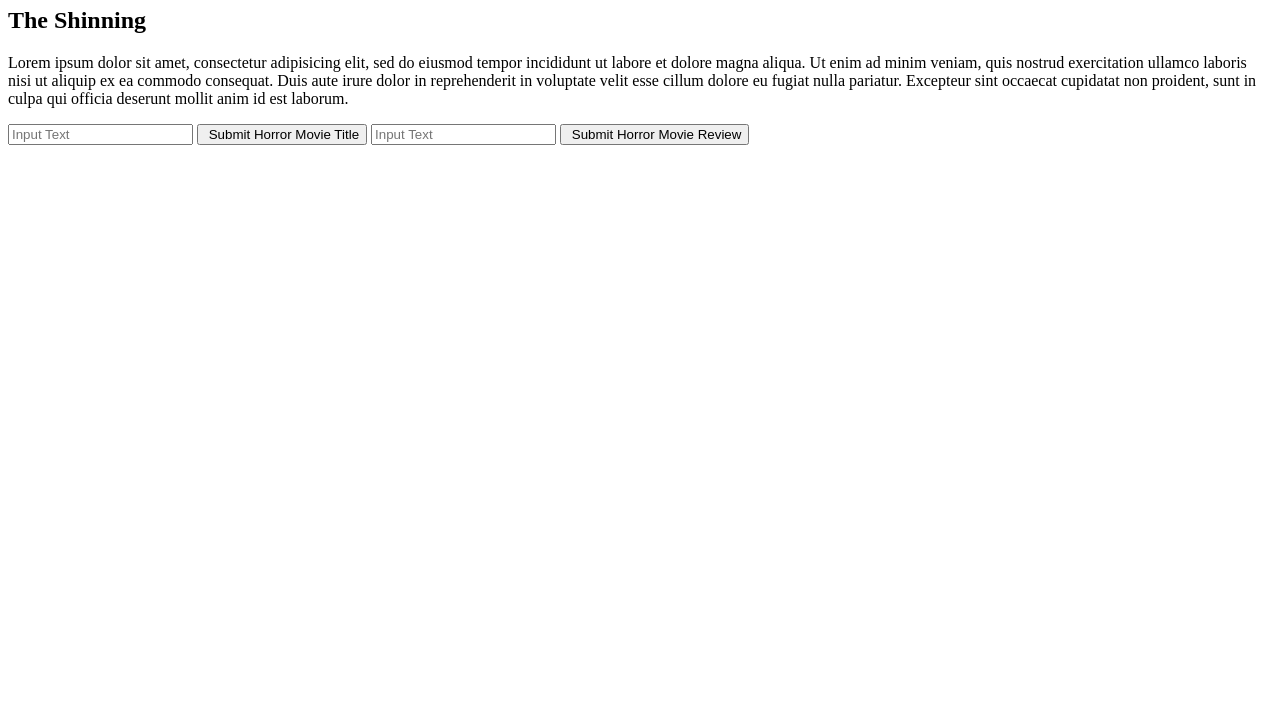
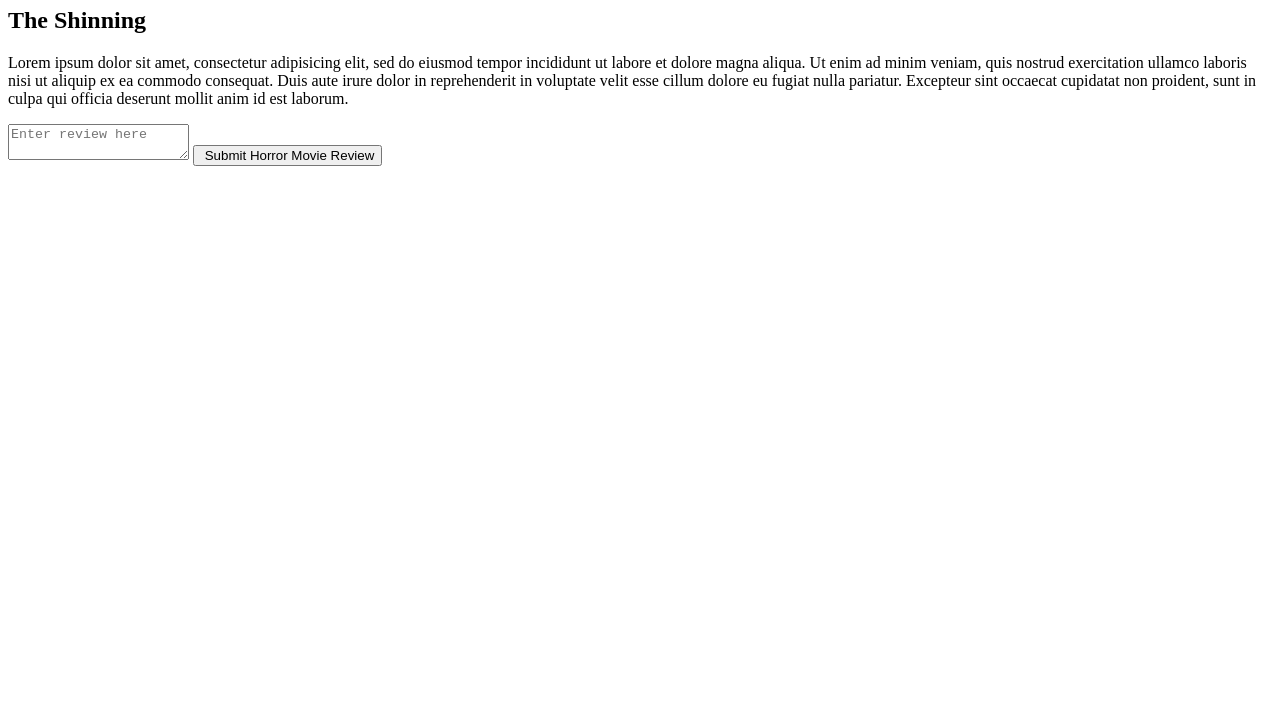
Before and after one commit to ehaegele1/EvanCourtneyGroupProject, a website: page public/index.html in a window 1280 px wide. Shown: the part 73-800 px from the top of the page. Drawn offline with nearby package versions, Linux system fonts and the light colour scheme.

Commit message:
added text area

```diff
--- a/public/index.html
+++ b/public/index.html
@@ -11,13 +11,8 @@
     <h2>The Shinning</h2>
     <p>Lorem ipsum dolor sit amet, consectetur adipisicing elit, sed do eiusmod tempor incididunt ut labore et dolore magna aliqua. Ut enim ad minim veniam, quis nostrud exercitation ullamco laboris nisi ut aliquip ex ea commodo consequat. Duis aute irure dolor in reprehenderit in voluptate velit esse cillum dolore eu fugiat nulla pariatur. Excepteur sint occaecat cupidatat non proident, sunt in culpa qui officia deserunt mollit anim id est laborum.</p>
 
-    <form ng-submit="ctrl.createBlog()">
-     <input type="text" ng-model="ctrl.title" placeholder="Input Text">
-     <input type="submit"  value=" Submit Horror Movie Title">
-
-
      <form ng-submit="ctrl.createBlog()">
-      <input type="text" ng-model="ctrl.body" placeholder="Input Text">
+    <textarea name="body" ng-model="ctrl.body" placeholder="Enter review here"></textarea>
       <input type="submit"  value=" Submit Horror Movie Review">
   </body>
 </html>
```
